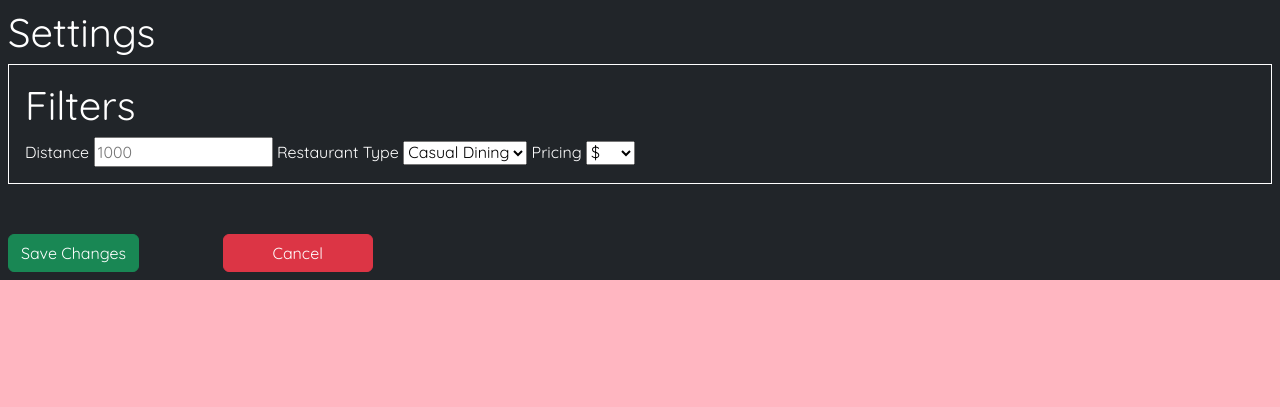
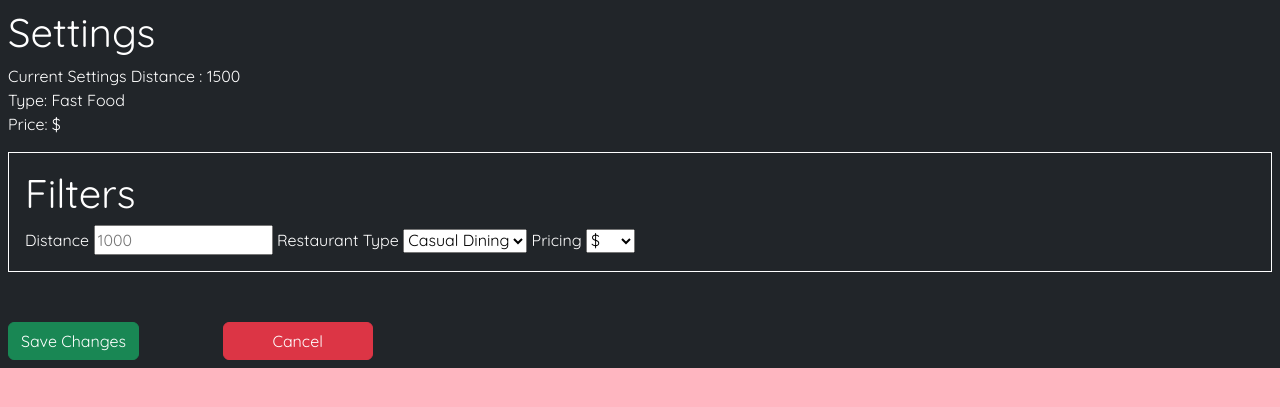
Before and after one commit to jcng75/RandomRestaurant, a Django app: page /settings in a window 1280 px wide. Shown: the part 56-463 px from the top of the page. Run offline with Django 4.2, Linux system fonts and the light colour scheme; a user stored in the database is signed in; data comes from the database, SQL or seed files in the repository; both versions use the stored data as it was after the commit.

Commit message:
Programmed and updated settings.html in views.py

```diff
--- a/src/randRest/templates/settings.html
+++ b/src/randRest/templates/settings.html
@@ -9,6 +9,20 @@
 <div class="container-fluid bg-dark text-white p-2">
     {% include "messages.html" %}
     <h1>Settings</h1>
+    <p>
+       Current Settings
+       Distance : {{ user.profile.distance }} <br>
+        Type: {{ user.profile.restaurant_type }} <br>
+        Price:
+        {% if user.profile.max_price == 1 %}
+        $
+        {% elif user.profile.max_price == 2 %}
+        $$
+        {% elif user.profile.max_price == 3 %}
+        $$$
+        {% endif %}
+
+    </p>
     <form method="post" id="settingsform">
         {% csrf_token %}
         <div class="border border-white p-3" style="margin-bottom: 50px;">
--- a/src/randRest/views.py
+++ b/src/randRest/views.py
@@ -205,7 +205,11 @@ def settings(request):
         if distance < 500:
             messages.add_message(request, messages.INFO, "Distance too small!, please specify a distance of at least 500!")
             return render(request, "settings.html")
-        print(request.POST)
+
+        maxPrice = int(request.POST["pricing"])
+        restType = request.POST["type"]
+        Profile.objects.filter(pk=request.user.id).update(max_price=maxPrice, distance=distance, restaurant_type=restType)
+
         messages.add_message(request, messages.SUCCESS, "Changes have been saved.")
         return render(request, "settings.html")
     return render(request, "settings.html")
```
Also changed, not shown: src/db.sqlite3.
